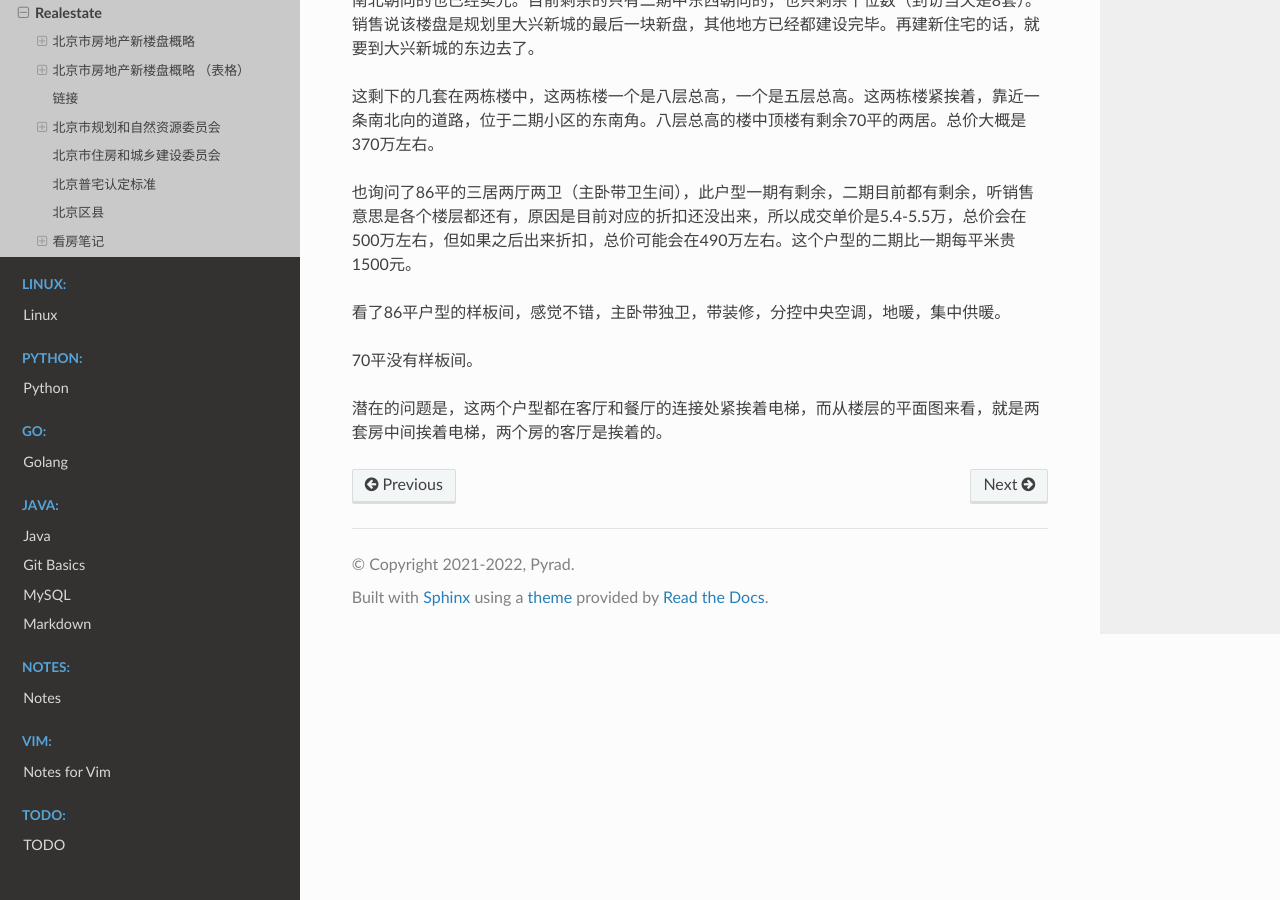
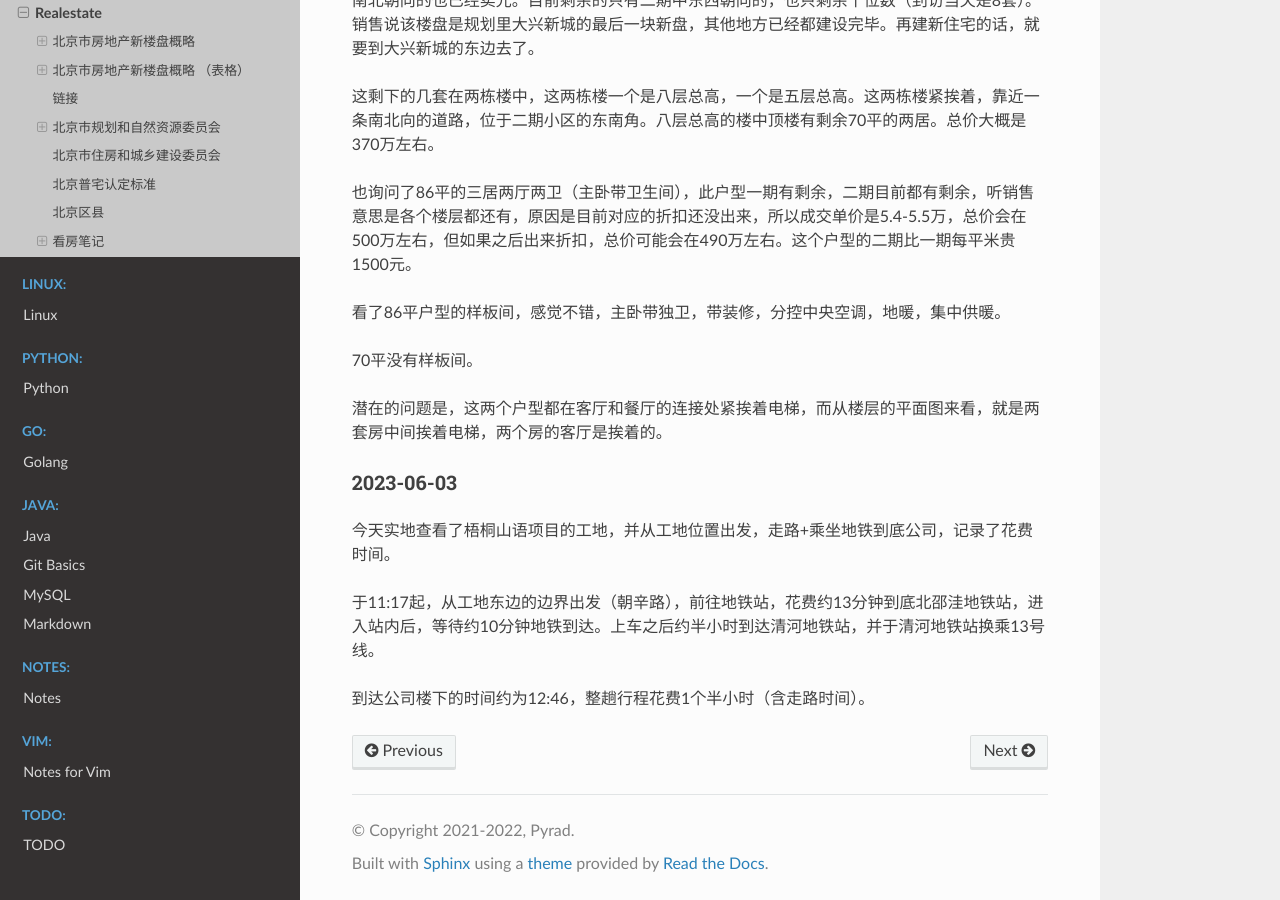
Before and after one commit to Pyrad/pyradnotes, a Sphinx documentation site: the page built from source/RealEstate/realestate.md, in a window 1280 px wide and 900 px high, scrolled down 10800 px. Built offline with Sphinx 7.4.7 and the Read the Docs theme 2.0.0, drawn with Linux system fonts in a browser that asks for light colours; pages that are not in the unit, such as notebooks, are missing from menus.

Commit message:
Realestate Pay a visit to Wu Tong Shan Yu
It took 1.5 hours from there to the office building

```diff
--- a/source/RealEstate/realestate.md
+++ b/source/RealEstate/realestate.md
@@ -446,3 +446,13 @@
 70平没有样板间。
 
 潜在的问题是，这两个户型都在客厅和餐厅的连接处紧挨着电梯，而从楼层的平面图来看，就是两套房中间挨着电梯，两个房的客厅是挨着的。
+
+
+
+### 2023-06-03
+
+今天实地查看了梧桐山语项目的工地，并从工地位置出发，走路+乘坐地铁到底公司，记录了花费时间。
+
+于11:17起，从工地东边的边界出发（朝辛路），前往地铁站，花费约13分钟到底北邵洼地铁站，进入站内后，等待约10分钟地铁到达。上车之后约半小时到达清河地铁站，并于清河地铁站换乘13号线。
+
+到达公司楼下的时间约为12:46，整趟行程花费1个半小时（含走路时间）。
```
